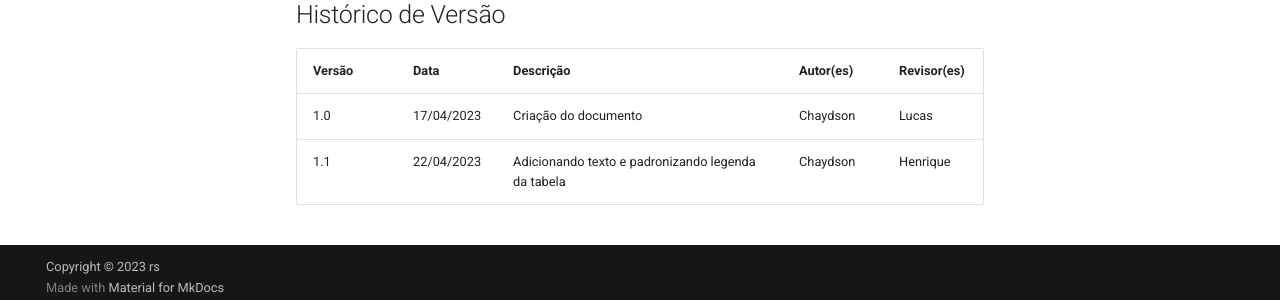
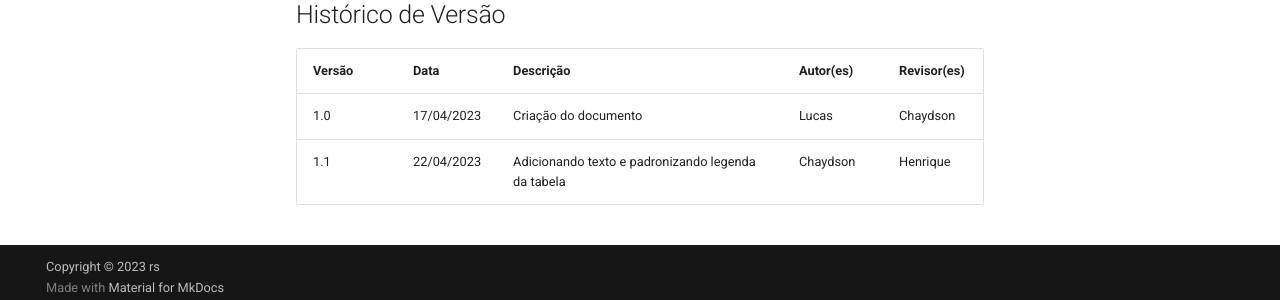
Before and after one commit to Requisitos-de-Software/2023.1-Booking, an MkDocs documentation site: the page built from docs/planejamento/cronogramaRealizado.md, in a window 1280 px wide and 900 px high, scrolled down 778 px. Shown: the part 590-890 px from the top of the window. Built offline with MkDocs 1.6.1 and Material for MkDocs 9.7.7, drawn with Linux system fonts in a browser that asks for light colours; comment, search, counter and statistics services are not loaded.

Commit message:
corrigindo autor

```diff
--- a/docs/planejamento/cronogramaRealizado.md
+++ b/docs/planejamento/cronogramaRealizado.md
@@ -29,5 +29,5 @@ Esse tópico é referente ao que o grupo efetivamente conseguiu entregar durante
 
 | Versão | Data       | Descrição            | Autor(es) | Revisor(es) |
 | ------- | ---------- | ---------------------- | --------- | ----------- |
-| 1.0     | 17/04/2023 | Criação do documento | Chaydson  | Lucas       |
+| 1.0     | 17/04/2023 | Criação do documento | Lucas  | Chaydson       |
 | 1.1     | 22/04/2023 | Adicionando texto e padronizando legenda da tabela | Chaydson  | Henrique       |
```
